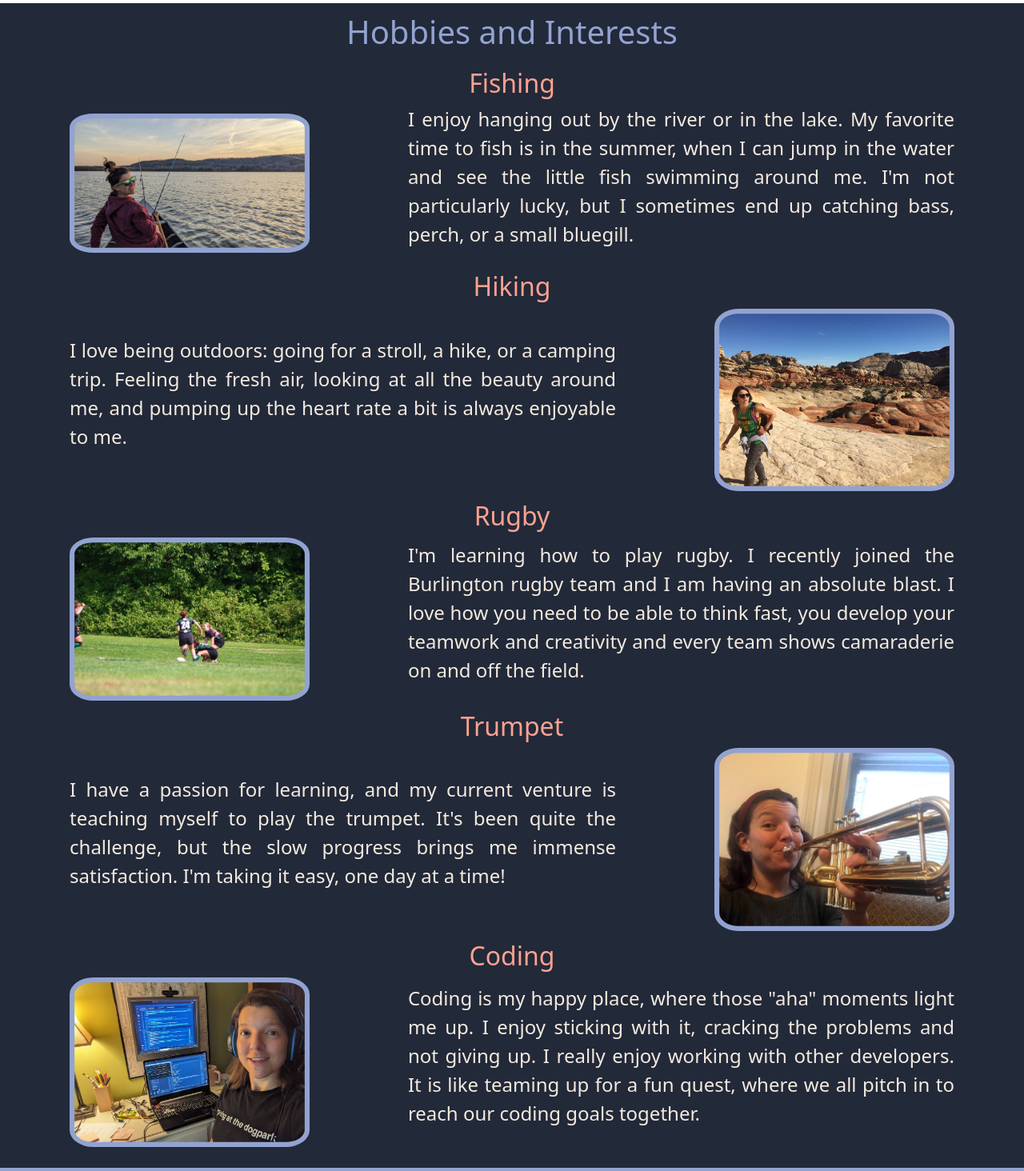
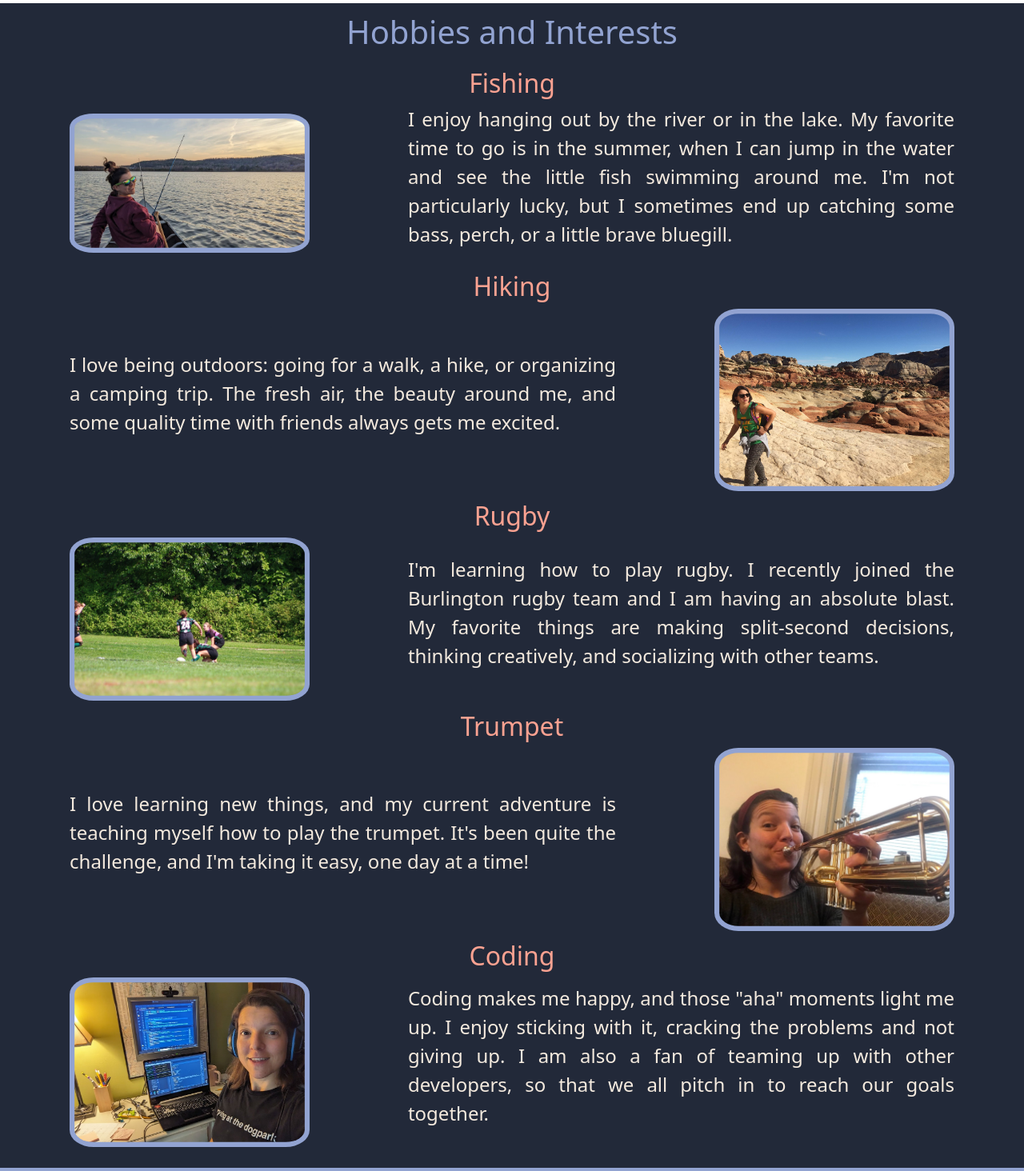
Before and after one commit to juliamj222/port, a React (Create React App) app: page /hobbies in a window 1280 px wide. Shown: the part 780-2244 px from the top of the page at 80% size. Built offline with nearby package versions, Linux system fonts and the light colour scheme; a web font is replaced by a local one.

Commit message:
pushing to master

```diff
--- a/src/components/hobbies-and-interests/Hobbies.jsx
+++ b/src/components/hobbies-and-interests/Hobbies.jsx
@@ -27,9 +27,10 @@ function Hobbies() {
             <p className="hobbyBlurb">
               {" "}
               I enjoy hanging out by the river or in the lake. My favorite time
-              to fish is in the summer, when I can jump in the water and see the
+              to go is in the summer, when I can jump in the water and see the
               little fish swimming around me. I'm not particularly lucky, but I
-              sometimes end up catching bass, perch, or a small bluegill.
+              sometimes end up catching some bass, perch, or a little brave
+              bluegill.
             </p>
           </div>
         </div>
@@ -38,9 +39,9 @@ function Hobbies() {
           <h2 className="hobbyTitle">Hiking</h2>
           <div className="picText">
             <p className="hobbyBlurb">
-              I love being outdoors: going for a stroll, a hike, or a camping
-              trip. Feeling the fresh air, looking at all the beauty around me,
-              and pumping up the heart rate a bit is always enjoyable to me.
+              I love being outdoors: going for a walk, a hike, or organizing a
+              camping trip. The fresh air, the beauty around me, and some
+              quality time with friends always gets me excited.
             </p>
             <img
               src={juliaHikingUtah}
@@ -58,9 +59,9 @@ function Hobbies() {
 
             <p className="hobbyBlurb">
               I'm learning how to play rugby. I recently joined the Burlington
-              rugby team and I am having an absolute blast. I love how you need
-              to be able to think fast, you develop your teamwork and creativity
-              and every team shows camaraderie on and off the field.
+              rugby team and I am having an absolute blast. My favorite things
+              are making split-second decisions, thinking creatively, and
+              socializing with other teams.
             </p>
           </div>
         </div>
@@ -72,10 +73,9 @@ function Hobbies() {
           <div className="picText">
             <p className="hobbyBlurb">
               {" "}
-              I have a passion for learning, and my current venture is teaching
-              myself to play the trumpet. It's been quite the challenge, but the
-              slow progress brings me immense satisfaction. I'm taking it easy,
-              one day at a time!
+              I love learning new things, and my current adventure is teaching
+              myself how to play the trumpet. It's been quite the challenge, and
+              I'm taking it easy, one day at a time!
             </p>
 
             <img
@@ -97,11 +97,10 @@ function Hobbies() {
             />
             <p className="hobbyBlurb">
               {" "}
-              Coding is my happy place, where those "aha" moments light me up. I
+              Coding makes me happy, and those "aha" moments light me up. I
               enjoy sticking with it, cracking the problems and not giving up. I
-              really enjoy working with other developers. It is like teaming up
-              for a fun quest, where we all pitch in to reach our coding goals
-              together.
+              am also a fan of teaming up with other developers, so that we all
+              pitch in to reach our goals together.
             </p>
           </div>
         </div>
```
